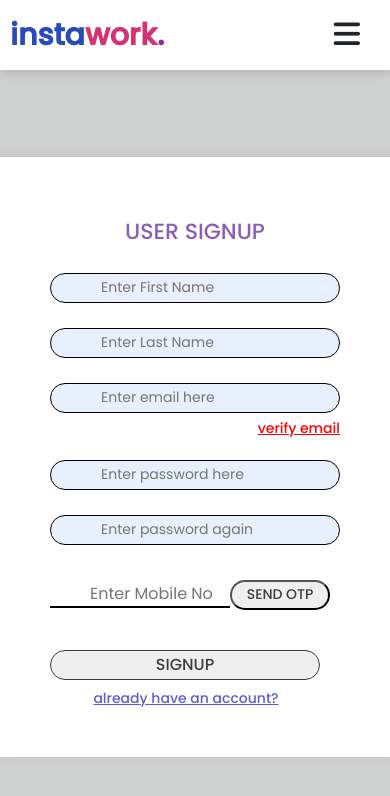
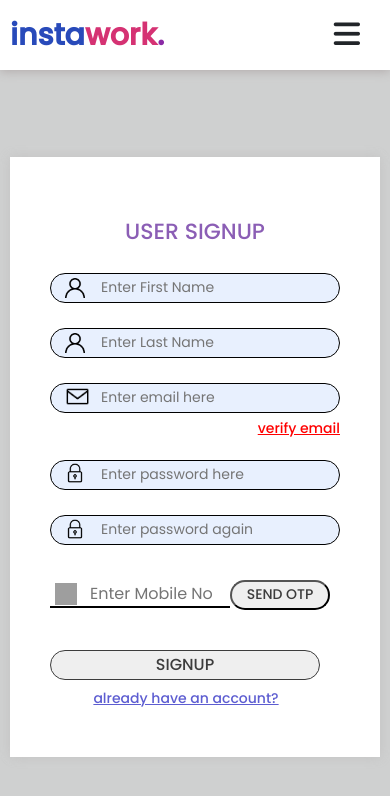
Before and after one commit to saiBhandarwad/instawork, a React (Vite) app in the folder frontend/instawork/: page /signup in a window 390 px wide. Shown: the top 796 px of the page. Built offline with nearby package versions, Linux system fonts and the light colour scheme; no server answers; grey boxes are pictures that could not be loaded.

Commit message:
small changes did in signup.css

```diff
--- a/frontend/instawork/src/components/signup/signup.css
+++ b/frontend/instawork/src/components/signup/signup.css
@@ -189,10 +189,22 @@ input::-webkit-inner-spin-button {
     color: red;
 }
 @media screen and (max-width:800px) {
-    .signup_container img{
+    .signup_container .signup_img_container img{
         display: none;
     }
     .signup_left_container{
         height: 600px;
     }
 }
+@media screen and (max-width:450px) {
+    .signup_container{
+        width: 90%;
+        margin: auto;
+    }
+}
+@media screen and (max-width:400px) {
+    .signup_container{
+        width: 95%;
+        margin: auto;
+    }
+}
```
